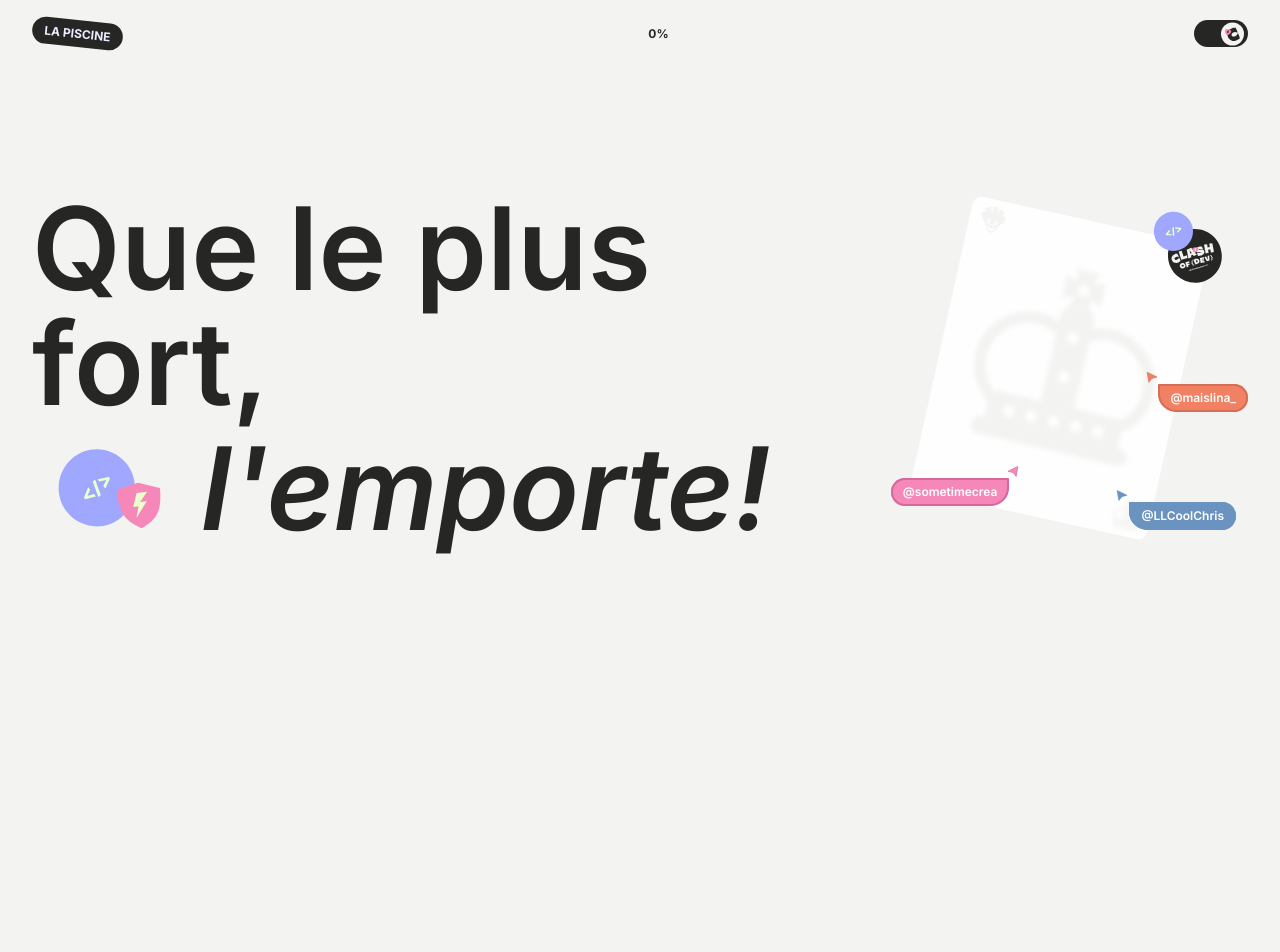
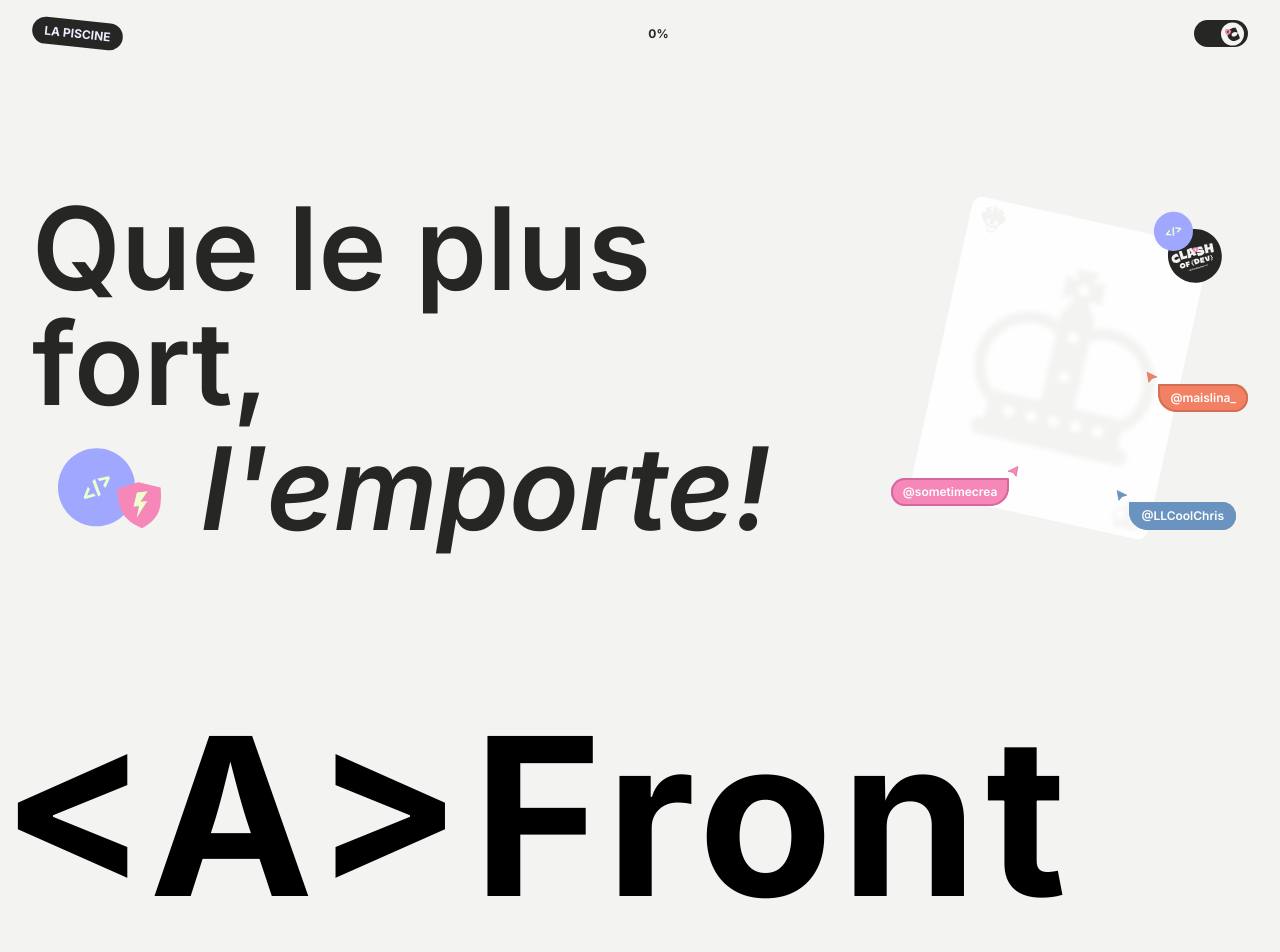
Before and after one commit to AlexDDevv/piscineClashOfDevs, a Next.js app: page / in a window 1280 px wide. Shown: the top 952 px of the page. Before the commit the page ends 800 px from the top, so only its background shows below. Built offline with nearby package versions, Linux system fonts and the light colour scheme.

Commit message:
🎨 Call component in Home page

```diff
--- a/src/app/page.tsx
+++ b/src/app/page.tsx
@@ -1,13 +1,15 @@
+import Image from "next/image";
 import Header from "@/components/Header";
-import Image from "next/image";
 import logoTitle from "../assets/img/logoTitle.svg"
 import HeroCard from "@/components/HeroCard";
-
+import data from "../data/data.json"
+import Character from "@/components/Character";
 
 export default function Home() {
     return (
         <>
             <Header />
+            <main>
                 <section className="flex items-center justify-between max-w-[1440px] mx-auto max-[1440px]:px-8 mb-40">
                     <div>
                         <h1 className="font-semibold text-bgBlack text-[115px] leading-none mb-2.5">Que le plus fort,</h1>
@@ -15,13 +17,39 @@ export default function Home() {
                             <Image
                                 src={logoTitle}
                                 alt="Logo"
-                            className="w-[103px] h-[80px]"
+                                width={103}
+                                height={80}
+                                className="w-auto h-auto"
                             />
                             <p className="font-semibold text-bgBlack text-[115px] italic leading-none">l'emporte!</p>
                         </div>
                     </div>
                     <HeroCard />
                 </section>
+                <section>
+                    <h2 className="font-inter font-bold text-[220px] tracking-[8px] leading-none mb-[100px]">
+                        <span className="tracking-normal mr-2.5">&lt;A&gt;</span>
+                        Front les
+                    </h2>
+                    {data.characters.map(character => (
+                        <Character
+                            key={character.role}
+                            containerBg={character.containerBg}
+                            role={character.role}
+                            point={character.point}
+                            title={character.title}
+                            link={character.link}
+                            image={character.image}
+                            firstContent={character.firstContent}
+                            secondContent={character.secondContent}
+                            logoBg={character.logoBg}
+                            logo={character.logo}
+                            logoWidth={character.logoWidth}
+                            logoHeight={character.logoHeight}
+                        />
+                    ))}
+                </section>
+            </main>
         </>
     );
 }
```
Lines whose indentation alone changed are shown as unchanged.
